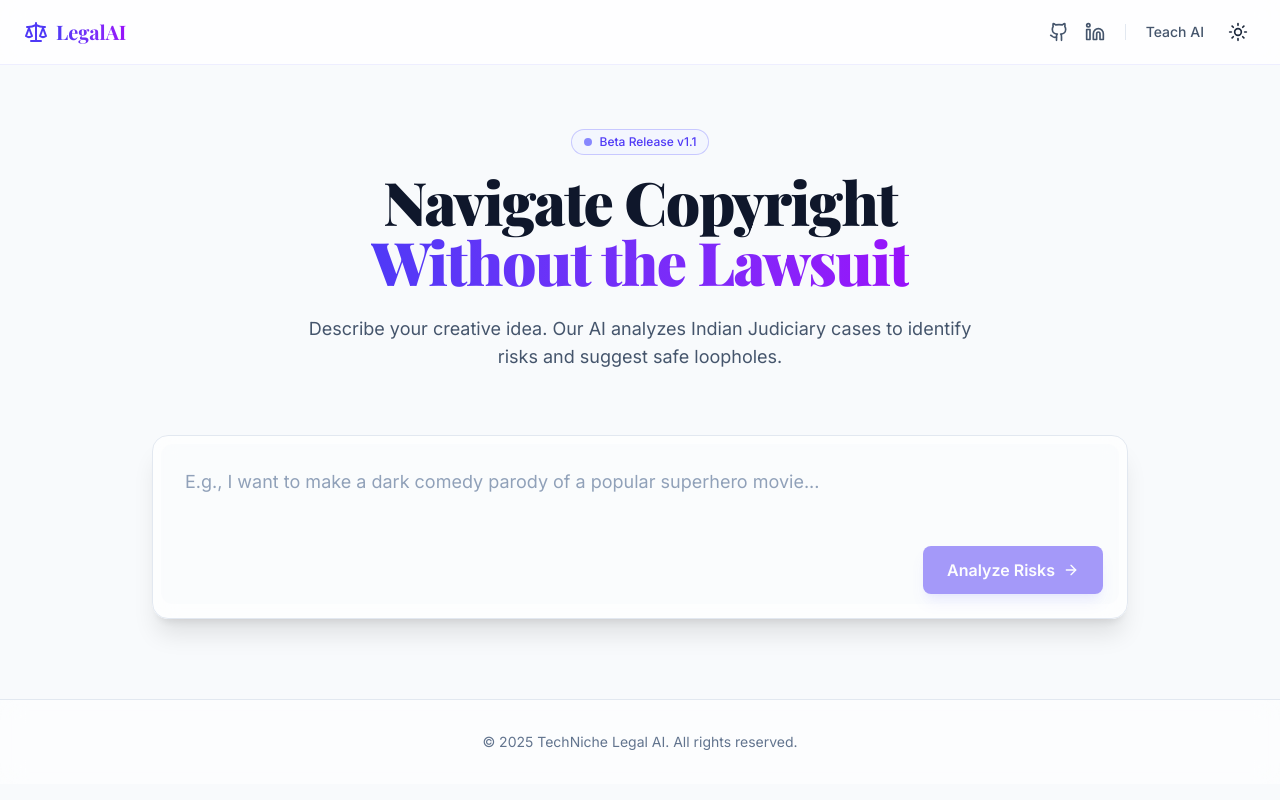
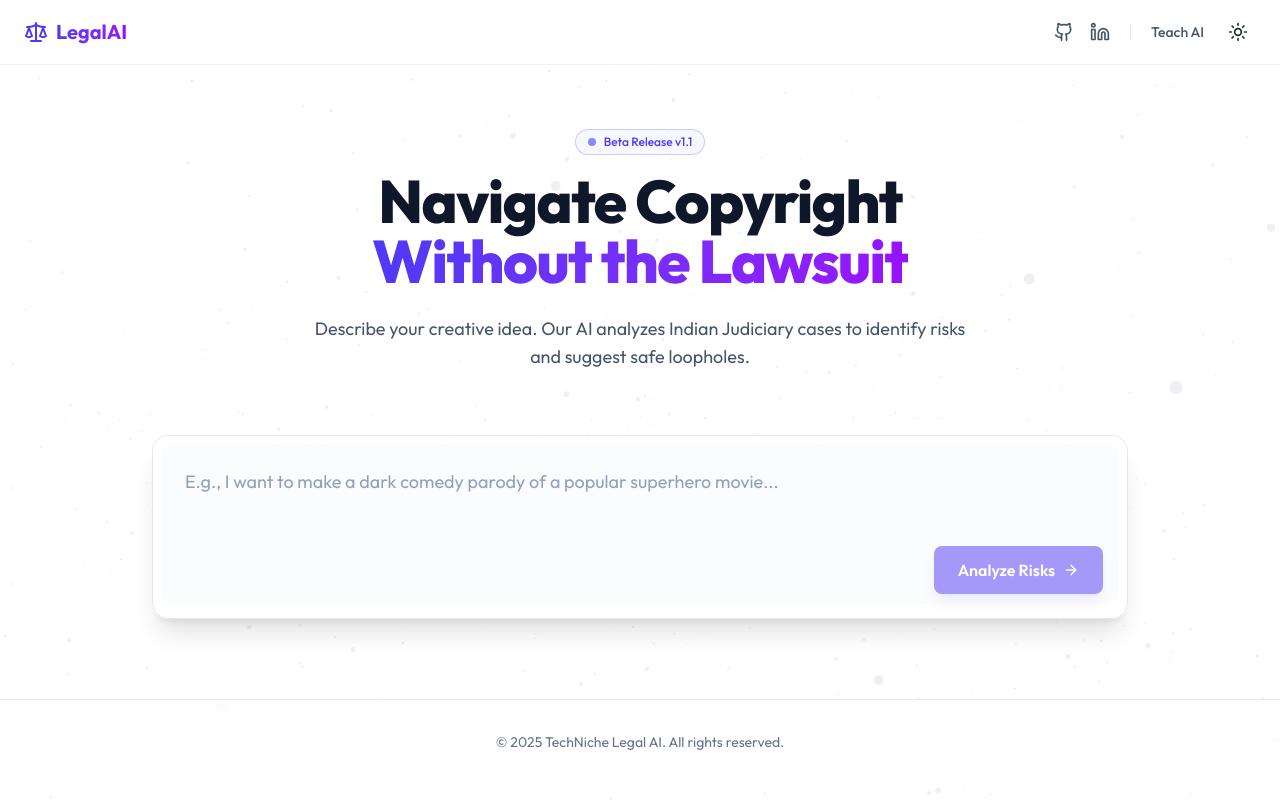
Before and after one commit to biplavbarua/TechNiche, a Next.js app in the folder frontend/: page / in a window 1280 px wide. Built offline with nearby package versions, Linux system fonts and the light colour scheme.

Commit message:
feat(ui): Add PDF Export, Switch to Outfit font, Fix 3D Background

```diff
--- a/frontend/app/globals.css
+++ b/frontend/app/globals.css
@@ -20,7 +20,6 @@
 }
 
 body {
-  background: var(--background);
+  background: transparent;
   color: var(--foreground);
-  font-family: Arial, Helvetica, sans-serif;
 }
--- a/frontend/app/layout.tsx
+++ b/frontend/app/layout.tsx
@@ -1,14 +1,13 @@
 import type { Metadata } from "next";
-import { Inter, Playfair_Display } from "next/font/google";
+import { Outfit } from "next/font/google";
 import { SpeedInsights } from "@vercel/speed-insights/next";
 import "./globals.css";
 import { ThemeProvider } from "./providers";
 
-const inter = Inter({ subsets: ["latin"], variable: "--font-sans" });
-const playfair = Playfair_Display({
+const outfit = Outfit({
   subsets: ["latin"],
-  weight: ["400", "500", "600", "700", "900"],
-  variable: "--font-serif"
+  variable: "--font-sans",
+  display: "swap",
 });
 
 export const metadata: Metadata = {
@@ -23,7 +22,7 @@ export default function RootLayout({
 }>) {
   return (
     <html lang="en" suppressHydrationWarning>
-      <body className={`${inter.variable} ${playfair.variable} font-sans antialiased`}>
+      <body className={`${outfit.variable} font-sans antialiased`}>
         <ThemeProvider
           attribute="class"
           defaultTheme="system"
--- a/frontend/app/page.tsx
+++ b/frontend/app/page.tsx
@@ -1,13 +1,16 @@
+
 "use client";
 
-import { useState } from "react";
+import { useState, useRef } from "react";
 import { analyzeIdea, AnalysisResult } from "../lib/api";
 import ReactMarkdown from 'react-markdown';
 import { Typewriter } from "@/components/typewriter";
-import { ArrowRight, Scale, AlertTriangle, Search, FileText, Github, Linkedin, BookOpen } from "lucide-react";
+import { ArrowRight, Scale, AlertTriangle, Search, Github, Linkedin, Download, FileText } from "lucide-react";
 import { motion, AnimatePresence } from "framer-motion";
 import { ThemeToggle } from "@/components/theme-toggle";
 import { LearningModal } from "@/components/learning-modal";
+import html2canvas from 'html2canvas';
+import jsPDF from 'jspdf';
 import { Background3D } from "@/components/background-3d";
 
 export default function Home() {
@@ -16,6 +19,7 @@ export default function Home() {
   const [result, setResult] = useState<AnalysisResult | null>(null);
   const [error, setError] = useState<string | null>(null);
   const [isLearningModalOpen, setIsLearningModalOpen] = useState(false);
+  const containerRef = useRef<HTMLDivElement>(null);
 
   const handleAnalyze = async () => {
     if (!idea.trim()) return;
@@ -36,8 +40,28 @@ export default function Home() {
     }
   };
 
+  const handleDownloadPDF = async () => {
+    if (!containerRef.current) return;
+
+    try {
+      const canvas = await html2canvas(containerRef.current, {
+        scale: 2,
+        backgroundColor: "#ffffff" // Force white background for PDF
+      });
+      const imgData = canvas.toDataURL('image/png');
+      const pdf = new jsPDF('p', 'mm', 'a4');
+      const pdfWidth = pdf.internal.pageSize.getWidth();
+      const pdfHeight = (canvas.height * pdfWidth) / canvas.width;
+
+      pdf.addImage(imgData, 'PNG', 0, 0, pdfWidth, pdfHeight);
+      pdf.save(`Legal_Analysis_${new Date().toISOString().slice(0, 10)}.pdf`);
+    } catch (err) {
+      console.error("PDF Export failed", err);
+    }
+  };
+
   return (
-    <div className="min-h-screen bg-slate-50 dark:bg-slate-950 text-slate-900 dark:text-slate-200 transition-colors duration-300 font-sans relative overflow-hidden">
+    <div className="min-h-screen text-slate-900 dark:text-slate-200 transition-colors duration-300 font-sans relative overflow-hidden">
       <Background3D />
       <LearningModal isOpen={isLearningModalOpen} onClose={() => setIsLearningModalOpen(false)} />
 
@@ -45,7 +69,7 @@ export default function Home() {
         <div className="max-w-7xl mx-auto px-6 h-16 flex items-center justify-between">
           <div className="flex items-center gap-2">
             <Scale className="w-6 h-6 text-indigo-600 dark:text-indigo-500" />
-            <span className="text-xl font-bold font-serif bg-gradient-to-r from-indigo-600 to-purple-600 dark:from-indigo-400 dark:to-purple-400 bg-clip-text text-transparent">
+            <span className="text-xl font-bold bg-gradient-to-r from-indigo-600 to-purple-600 dark:from-indigo-400 dark:to-purple-400 bg-clip-text text-transparent">
               LegalAI
             </span>
           </div>
@@ -60,7 +84,7 @@ export default function Home() {
               <Github className="w-5 h-5" />
             </a>
             <a
-              href="https://linkedin.com"
+              href="https://www.linkedin.com/in/biplavbarua/"
               target="_blank"
               rel="noopener noreferrer"
               className="hover:text-indigo-600 dark:hover:text-indigo-400 transition-colors"
@@ -94,7 +118,7 @@ export default function Home() {
             initial={{ opacity: 0, y: 20 }}
             animate={{ opacity: 1, y: 0 }}
             transition={{ delay: 0.1 }}
-            className="text-5xl md:text-6xl font-extrabold tracking-tight text-slate-900 dark:text-white mb-6 font-serif"
+            className="text-5xl md:text-6xl font-extrabold tracking-tight text-slate-900 dark:text-white mb-6"
           >
             Navigate Copyright <br />
             <span className="text-transparent bg-clip-text bg-gradient-to-r from-indigo-600 to-purple-600 dark:from-indigo-400 dark:to-purple-600">
@@ -163,6 +187,7 @@ export default function Home() {
               initial={{ opacity: 0, y: 40 }}
               animate={{ opacity: 1, y: 0 }}
               className="mt-12 grid grid-cols-1 md:grid-cols-3 gap-8"
+              ref={containerRef}
             >
               {/* Risk Analysis Column */}
               <div className="md:col-span-2 space-y-6">
@@ -170,28 +195,37 @@ export default function Home() {
                   {/* Decorative Header (Paper Like) */}
                   <div className="border-b-2 border-slate-100 dark:border-slate-800 pb-4 mb-8 flex justify-between items-end">
                     <div>
-                      <h2 className="text-3xl font-bold font-serif text-slate-900 dark:text-white tracking-tight">
+                      <h2 className="text-3xl font-bold text-slate-900 dark:text-white tracking-tight">
                         Legal Analysis
                       </h2>
                       <p className="text-xs text-slate-400 font-mono mt-1">REF: {new Date().toISOString().split('T')[0]}-{Math.floor(Math.random() * 1000)}</p>
                     </div>
-                    <Search className="w-6 h-6 text-slate-300 dark:text-slate-600" />
+                    <div className="flex gap-2">
+                      <button
+                        onClick={handleDownloadPDF}
+                        className="p-2 hover:bg-slate-100 dark:hover:bg-slate-800 rounded-full transition-colors text-slate-400 hover:text-indigo-600"
+                        title="Export to PDF"
+                      >
+                        <Download className="w-5 h-5" />
+                      </button>
+                      <Search className="w-6 h-6 text-slate-300 dark:text-slate-600" />
+                    </div>
                   </div>
 
-                  <div className="prose prose-slate dark:prose-invert max-w-none text-slate-700 dark:text-slate-300 font-sans">
+                  <div className="prose prose-slate dark:prose-invert max-w-none text-slate-700 dark:text-slate-300">
                     {/* Render with Typewriter Effect */}
                     <Typewriter text={result.analysis} speed={3}>
                       {(displayText) => (
                         <ReactMarkdown
                           components={{
-                            h1: ({ node, ...props }) => <h1 className="text-2xl font-bold font-serif mt-8 mb-4 border-l-4 border-indigo-500 pl-4 text-slate-900 dark:text-white" {...props} />,
-                            h2: ({ node, ...props }) => <h2 className="text-xl font-bold font-serif mt-6 mb-3 text-slate-800 dark:text-slate-100" {...props} />,
-                            h3: ({ node, ...props }) => <h3 className="text-lg font-semibold font-serif mt-4 mb-2 text-indigo-600 dark:text-indigo-400" {...props} />,
+                            h1: ({ node, ...props }) => <h1 className="text-2xl font-bold mt-8 mb-4 border-l-4 border-indigo-500 pl-4 text-slate-900 dark:text-white" {...props} />,
+                            h2: ({ node, ...props }) => <h2 className="text-xl font-bold mt-6 mb-3 text-slate-800 dark:text-slate-100" {...props} />,
+                            h3: ({ node, ...props }) => <h3 className="text-lg font-semibold mt-4 mb-2 text-indigo-600 dark:text-indigo-400" {...props} />,
                             ul: ({ node, ...props }) => <ul className="list-disc pl-5 space-y-2 mb-6 text-slate-700 dark:text-slate-300" {...props} />,
                             li: ({ node, ...props }) => <li className="pl-1" {...props} />,
-                            p: ({ node, ...props }) => <p className="mb-6 text-lg leading-loose font-sans" {...props} />,
+                            p: ({ node, ...props }) => <p className="mb-6 text-lg leading-loose" {...props} />,
                             strong: ({ node, ...props }) => <strong className="font-semibold text-slate-900 dark:text-white bg-indigo-50 dark:bg-indigo-900/20 px-1 rounded" {...props} />,
-                            blockquote: ({ node, ...props }) => <blockquote className="border-l-4 border-slate-300 dark:border-slate-700 pl-4 italic text-slate-500 my-6 font-serif" {...props} />,
+                            blockquote: ({ node, ...props }) => <blockquote className="border-l-4 border-slate-300 dark:border-slate-700 pl-4 italic text-slate-500 my-6" {...props} />,
                           }}
                         >
                           {displayText}
@@ -203,7 +237,7 @@ export default function Home() {
                   {/* Decorative Footer */}
                   <div className="mt-12 pt-6 border-t border-slate-100 dark:border-slate-800 flex justify-center">
                     <div className="w-8 h-8 rounded-full border border-slate-200 dark:border-slate-700 flex items-center justify-center">
-                      <span className="text-xs font-serif italic text-slate-400">AI</span>
+                      <span className="text-xs italic text-slate-400">AI</span>
                     </div>
                   </div>
                 </div>
--- a/frontend/components/background-3d.tsx
+++ b/frontend/components/background-3d.tsx
@@ -22,10 +22,11 @@ function Stars(props: any) {
             <Points ref={ref} positions={sphere} stride={3} frustumCulled={false} {...props}>
                 <PointMaterial
                     transparent
-                    color="#6366f1"
-                    size={0.002}
+                    color="#818cf8"
+                    size={0.006}
                     sizeAttenuation={true}
                     depthWrite={false}
+                    opacity={0.8}
                 />
             </Points>
         </group>
--- a/frontend/package.json
+++ b/frontend/package.json
@@ -17,6 +17,8 @@
     "@types/three": "^0.181.0",
     "@vercel/speed-insights": "^1.3.1",
     "framer-motion": "^12.23.25",
+    "html2canvas": "^1.4.1",
+    "jspdf": "^3.0.4",
     "lucide-react": "^0.556.0",
     "maath": "^0.10.8",
     "next": "16.0.7",
```
Also changed, not shown: 1 other file (tests, documents, lock files or other folders).
